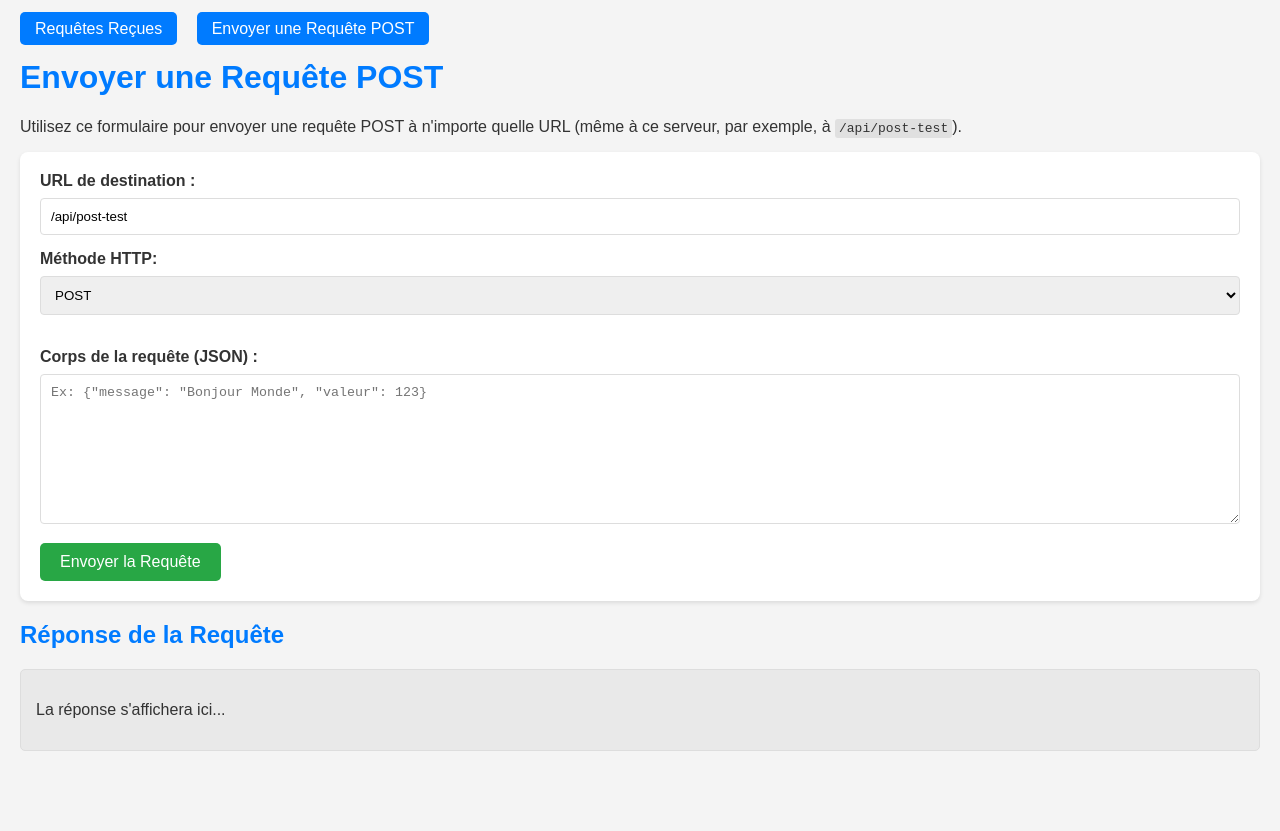
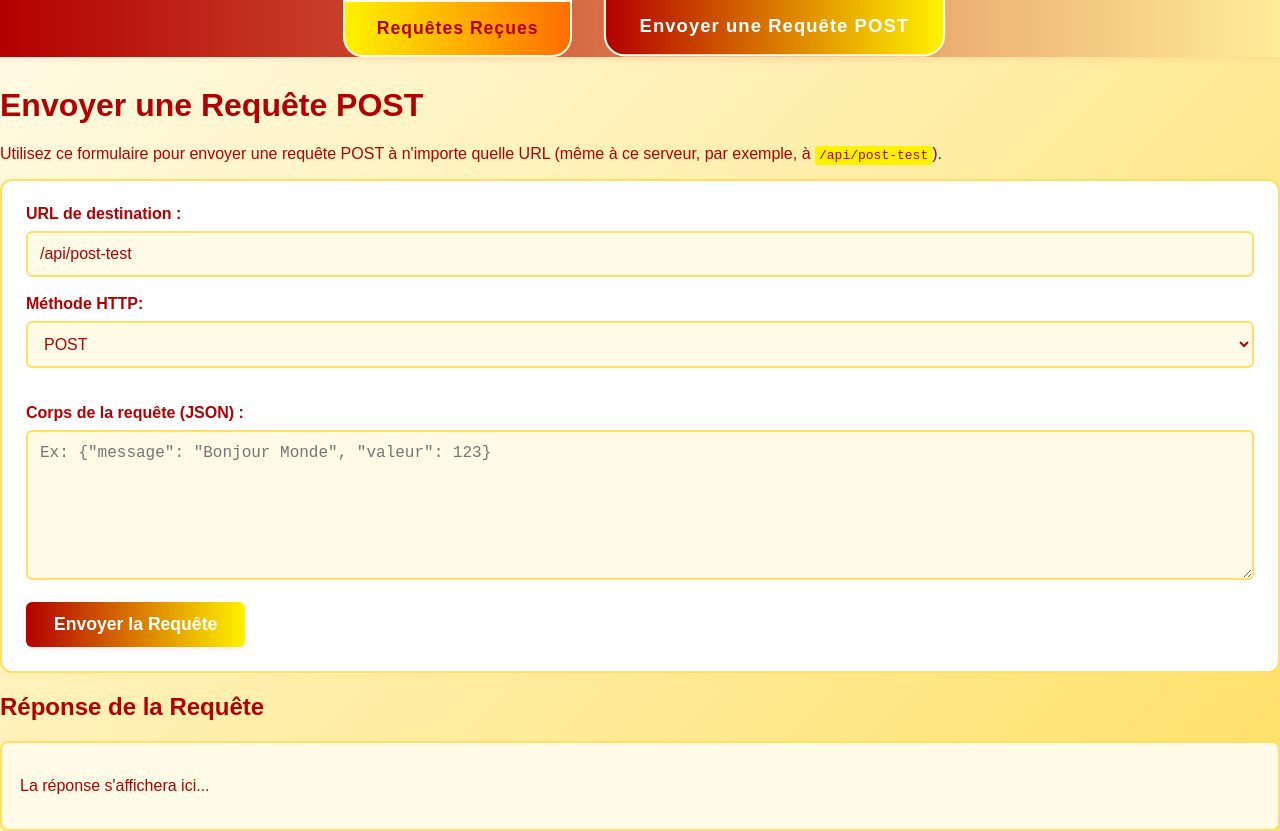
Before and after one commit to KUROYUKIHIME333/REQUESTS-LISTENER, a website: page public/post.html in a window 1280 px wide. Before the commit the page ends 800 px from the top, so only its background shows below. Drawn offline with Linux system fonts and the light colour scheme.

Commit message:
New style

```diff
--- a/public/post.html
+++ b/public/post.html
@@ -7,10 +7,13 @@
         <link rel="stylesheet" href="/style.css">
     </head>
     <body>
-        <nav>
-            <a href="/">Requêtes Reçues</a>
-            <a href="/post.html">Envoyer une Requête POST</a>
-        </nav>
+        <header>
+            <nav>
+                <a href="/">Requêtes Reçues</a>
+                <a href="/post.html" class="active">Envoyer une Requête POST</a>
+            </nav>
+        </header>
+        <main>
         <h1>Envoyer une Requête POST</h1>
         <p>Utilisez ce formulaire pour envoyer une requête POST à n'importe
             quelle URL (même à ce serveur, par exemple, à
@@ -40,7 +43,7 @@
         <div class="response-box" id="responseDisplay">
             <p>La réponse s'affichera ici...</p>
         </div>
-
+        </main>
         <script src="script.js"></script>
     </body>
 </html>
--- a/public/script.js
+++ b/public/script.js
@@ -8,7 +8,7 @@ document
     const bodyText = document.getElementById("body").value;
     const responseDisplay = document.getElementById("responseDisplay");
 
-    responseDisplay.innerHTML = "<p>Envoi en cours...</p>";
+    responseDisplay.innerHTML = "<p style='color:#b30000;'>Envoi en cours...</p>";
 
     try {
       let options = { method: method };
@@ -34,14 +34,14 @@ document
       const responseText = await response.text(); // Récupère la réponse comme texte
 
       let formattedResponse = `
-                    <h3>Statut : ${response.status} ${response.statusText}</h3>
-                    <h3>Headers :</h3>
+                    <h3 style='color:#b30000;'>Statut : ${response.status} ${response.statusText}</h3>
+                    <h3 style='color:#b30000;'>Headers :</h3>
                     <pre>${JSON.stringify(
                       Object.fromEntries(response.headers.entries()),
                       null,
                       2
                     )}</pre>
-                    <h3>Corps de la Réponse :</h3>
+                    <h3 style='color:#b30000;'>Corps de la Réponse :</h3>
                     <pre>${responseText || "Aucun corps de réponse."}</pre>
                 `;
 
@@ -49,7 +49,7 @@ document
     } catch (error) {
       console.error("Erreur lors de l'envoi de la requête:", error);
       responseDisplay.innerHTML =
-        '<p style="color: red;">Erreur lors de l\'envoi de la requête: ' +
+        '<p style="color: #b30000;">Erreur lors de l\'envoi de la requête: ' +
         error.message +
         "</p>";
     }
--- a/public/style.css
+++ b/public/style.css
@@ -1,73 +1,98 @@
 body {
   font-family: Arial, sans-serif;
-  margin: 20px;
-  background-color: #f4f4f4;
-  color: #333;
+  margin: 0;
+  background: linear-gradient(135deg, #fffbe6 0%, #ffe066 100%);
+  color: #b30000;
+  min-height: 100vh;
+}
+header {
+  background: linear-gradient(90deg, #b30000 0%, #ffec99 100%);
+  padding: 0;
+  margin-bottom: 30px;
+  box-shadow: 0 2px 8px rgba(179,0,0,0.08);
 }
 nav {
-  margin-bottom: 20px;
+  display: flex;
+  justify-content: center;
+  align-items: center;
+  padding: 0;
+  background: none;
+  margin: 0;
 }
 nav a {
-  margin-right: 15px;
+  margin: 0 20px;
   text-decoration: none;
-  padding: 8px 15px;
-  border-radius: 5px;
-  background-color: #007bff;
-  color: white;
+  padding: 16px 32px;
+  border-radius: 0 0 20px 20px;
+  background: linear-gradient(90deg, #fff200 0%, #ff6f00 100%);
+  color: #b30000;
+  font-weight: bold;
+  font-size: 1.1em;
+  letter-spacing: 1px;
+  box-shadow: 0 2px 8px rgba(255,111,0,0.08);
+  transition: background 0.2s, color 0.2s, transform 0.2s;
+  border: 2px solid #fffbe6;
 }
-nav a:hover {
-  background-color: #0056b3;
+nav a:hover, nav a.active {
+  background: linear-gradient(90deg, #b30000 0%, #fff200 100%);
+  color: #fff;
+  transform: translateY(-2px) scale(1.05);
 }
-h1,
-h2 {
-  color: #007bff;
+h1, h2 {
+  color: #b30000;
 }
 pre {
-  background-color: #eee;
+  background-color: #fffbe6;
   padding: 15px;
   border-radius: 5px;
   overflow-x: auto;
   white-space: pre-wrap;
   word-wrap: break-word;
+  border: 1px solid #ffe066;
 }
 .request-item {
-  border: 1px solid #ddd;
+  border: 2px solid #ffe066;
   padding: 10px;
   margin-bottom: 10px;
   background-color: #fff;
-  border-radius: 5px;
+  border-radius: 8px;
+  box-shadow: 0 1px 4px rgba(255,224,102,0.08);
 }
 .request-header {
   font-weight: bold;
-  color: #555;
+  color: #b30000;
 }
 code {
-  background-color: #e0e0e0;
+  background-color: #fff200;
   padding: 2px 4px;
   border-radius: 3px;
+  color: #b30000;
 }
-
-/* Styles spécifiques à la page POST */
 form {
   background-color: #fff;
-  padding: 20px;
-  border-radius: 8px;
-  box-shadow: 0 2px 4px rgba(0, 0, 0, 0.1);
+  padding: 24px;
+  border-radius: 12px;
+  box-shadow: 0 2px 8px rgba(255,224,102,0.12);
+  border: 2px solid #ffe066;
 }
 label {
   display: block;
   margin-bottom: 8px;
   font-weight: bold;
+  color: #b30000;
 }
 input[type="text"],
 textarea,
 select {
   width: 100%;
-  padding: 10px;
-  margin-bottom: 15px;
-  border: 1px solid #ddd;
-  border-radius: 4px;
+  padding: 12px;
+  margin-bottom: 18px;
+  border: 2px solid #ffe066;
+  border-radius: 6px;
   box-sizing: border-box;
+  background: #fffbe6;
+  color: #b30000;
+  font-size: 1em;
 }
 textarea {
   min-height: 150px;
@@ -75,22 +100,36 @@ textarea {
   font-family: "Courier New", Courier, monospace;
 }
 button {
-  background-color: #28a745;
-  color: white;
-  padding: 10px 20px;
+  background: linear-gradient(90deg, #b30000 0%, #fff200 100%);
+  color: #fff;
+  padding: 12px 28px;
   border: none;
-  border-radius: 5px;
+  border-radius: 6px;
   cursor: pointer;
-  font-size: 16px;
+  font-size: 1.1em;
+  font-weight: bold;
+  box-shadow: 0 2px 8px rgba(179,0,0,0.08);
+  transition: background 0.2s, color 0.2s, transform 0.2s;
 }
 button:hover {
-  background-color: #218838;
+  background: linear-gradient(90deg, #fff200 0%, #b30000 100%);
+  color: #b30000;
+  transform: scale(1.05);
 }
 .response-box {
   margin-top: 20px;
-  padding: 15px;
-  background-color: #e9e9e9;
-  border: 1px solid #ddd;
-  border-radius: 5px;
+  padding: 18px;
+  background-color: #fffbe6;
+  border: 2px solid #ffe066;
+  border-radius: 8px;
   overflow-x: auto;
+  color: #b30000;
 }
+::-webkit-scrollbar {
+  width: 8px;
+  background: #ffe066;
+}
+::-webkit-scrollbar-thumb {
+  background: #b30000;
+  border-radius: 4px;
+}
```
Also changed, not shown: public/index.html (+10 -6 lines), README.md (added).
